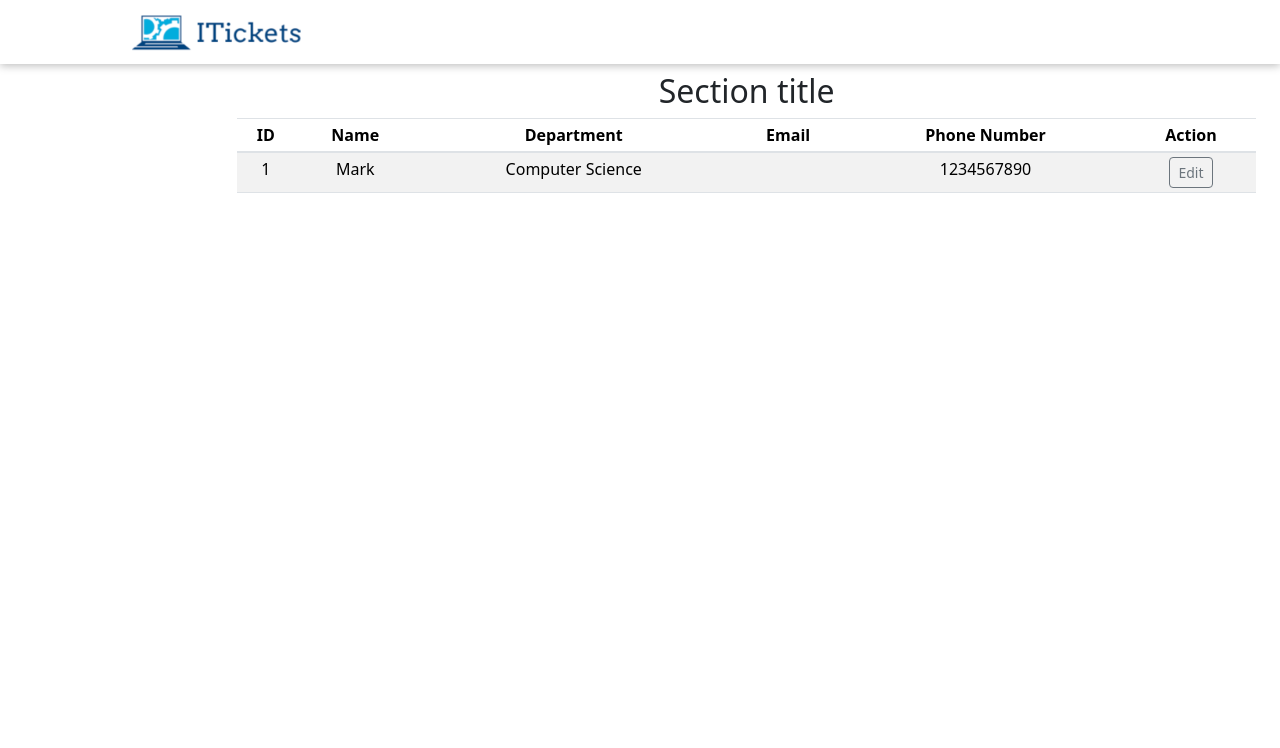
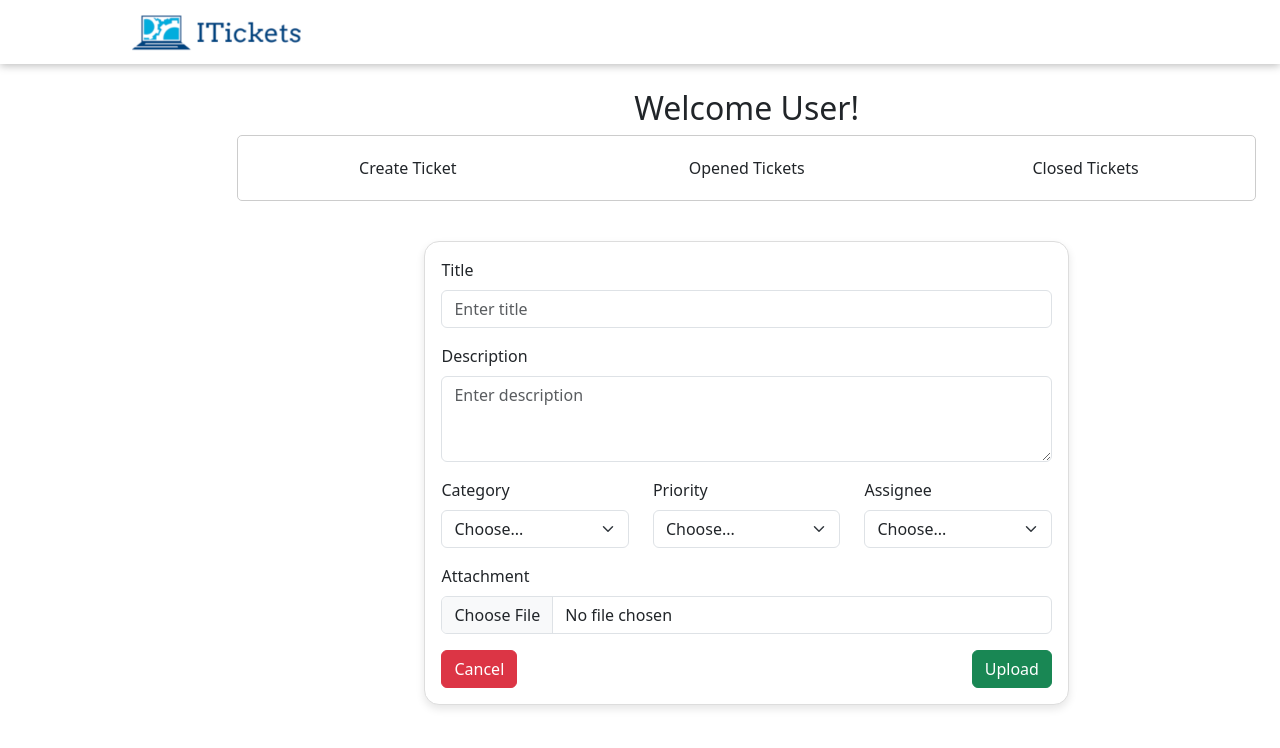
Before and after one commit to sreeyameela/Itickets, a React (Create React App) app in the folder Frontend/: page /user in a window 1280 px wide. Shown: the top 748 px of the page. Built offline with nearby package versions, Linux system fonts and the light colour scheme; the HTML template or start-up script is replaced by a standard one.

Commit message:
admin user seperated

```diff
--- a/Frontend/src/App.js
+++ b/Frontend/src/App.js
@@ -9,13 +9,13 @@ import User from './components/Page/User';
 
 function App() {
 
-   const isUserLoggedIn = localStorage.getItem('isUserLoggedIn');
+   const mail = localStorage.getItem('mail');
 
   return (
     <Router>
       <div className="App">
         <Header />
-        {isUserLoggedIn === 'yes' ? <SideBar /> : null}
+        {(mail === 'ticket@gmail.com' ) || (mail === 'admin@gmail.com' ) ? <SideBar /> : null}
         <Routes>
           <Route path="/" element={<Login />} />
           <Route path="/admin" element={<Admin />} />
--- a/Frontend/src/components/Page/AdminAddUser.js
+++ b/Frontend/src/components/Page/AdminAddUser.js
@@ -45,6 +45,8 @@ const AdminAddUser = () => {
         <div className="container-fluid" style={{ marginTop: '70px' }}>
             <div className="row">
                 <main className="col-md-9 ms-sm-auto col-lg-10 px-md-4">
+                    <br></br>
+
                     <h2>Welcome ADMIN!</h2>
                     <br />
                     <Button variant="success" onClick={handleShowModal}>
--- a/Frontend/src/components/Page/User.js
+++ b/Frontend/src/components/Page/User.js
@@ -1,53 +1,233 @@
-import React from 'react';
+import React, { useState, useEffect } from 'react';
+import { Form, Row, Col, Button, Card, Table} from 'react-bootstrap';
+
+const CreateTicketForm = () => {
+  return (
+    <Row className="justify-content-center" style={{ marginTop: '20px' }}>
+      <Col md={8}>
+        <Card style={{ border: '1px solid #ddd', borderRadius: '15px', boxShadow: '0 4px 8px rgba(0, 0, 0, 0.1)' }}>
+          <Card.Body>
+            <Form>
+              <Row className="mb-3">
+                <Form.Group controlId="formGridTitle" style={{ display: 'flex', flexDirection: 'column' }}>
+                  <Form.Label style={{ alignSelf: 'flex-start' }}>Title</Form.Label>
+                  <Form.Control placeholder="Enter title" />
+                </Form.Group>
+                </Row>
+                <Row className="mb-3">
+                    <Form.Group controlId="formGridDescription" style={{ display: 'flex', flexDirection: 'column' }}>
+                    <Form.Label style={{ alignSelf: 'flex-start' }}>Description</Form.Label>
+                    <Form.Control as="textarea" rows={3} placeholder="Enter description" />
+                    </Form.Group>
+                </Row>
+              <Row className="mb-3">
+                <Form.Group as={Col} controlId="formGridCategory" style={{ display: 'flex', flexDirection: 'column' }}>
+                  <Form.Label style={{ alignSelf: 'flex-start' }}>Category</Form.Label>
+                  <Form.Select defaultValue="Choose...">
+                    <option>Choose...</option>
+                    <option>Technical Issues</option>
+                    <option>Support</option>
+                    <option>Others</option>
+                  </Form.Select>
+                </Form.Group>
+
+                <Form.Group as={Col} controlId="formGridPriority" style={{ display: 'flex', flexDirection: 'column' }}>
+                  <Form.Label style={{ alignSelf: 'flex-start' }}>Priority</Form.Label>
+                  <Form.Select defaultValue="Choose...">
+                    <option>Choose...</option>
+                    <option>Low</option>
+                    <option>Medium</option>
+                    <option>High</option>
+                  </Form.Select>
+                </Form.Group>
+
+                <Form.Group as={Col} controlId="formGridAssignee" style={{ display: 'flex', flexDirection: 'column' }}>
+                  <Form.Label style={{ alignSelf: 'flex-start' }}>Assignee</Form.Label>
+                  <Form.Select defaultValue="Choose...">
+                    <option>Choose...</option>
+                    <option>Admin 1</option>
+                    <option>Admin 2</option>
+                    <option>Admin 3</option>
+                  </Form.Select>
+                </Form.Group>
+              </Row>
+
+              <Row className="mb-3">
+                <Form.Group as={Col} controlId="formGridAttachment" style={{ display: 'flex', flexDirection: 'column' }}>
+                  <Form.Label style={{ alignSelf: 'flex-start' }}>Attachment</Form.Label>
+                  <Form.Control type="file" id="formFile" />
+                </Form.Group>
+              </Row>
+
+              <div className="d-flex justify-content-between">
+                <Button variant="danger">Cancel</Button>
+                <Button variant="success">Upload</Button>
+              </div>
+            </Form>
+          </Card.Body>
+        </Card>
+      </Col>
+    </Row>
+  );
+};
+
+const OpenedTicketsTable = () => {
+    // Mock data for demonstration purposes
+    const openedTickets = [
+      {
+        title: 'Issue 1',
+        description: 'Description for Issue 1',
+        category: 'Software',
+        priority: 'High',
+        assignee: 'John Doe',
+        attachedFile: 'file.txt',
+      },
+      {
+        title: 'Issue 2',
+        description: 'Description for Issue 2',
+        category: 'Hardware',
+        priority: 'Medium',
+        assignee: 'Jane Smith',
+        attachedFile: 'document.pdf',
+      },
+      // Add more ticket data as needed
+    ];
+
+    return (
+      <Table striped bordered hover>
+        <thead>
+          <tr>
+            <th>Title</th>
+            <th>Description</th>
+            <th>Category</th>
+            <th>Priority</th>
+            <th>Assignee</th>
+            <th>Attached File</th>
+            <th>Status</th>
+          </tr>
+        </thead>
+        <tbody>
+          {openedTickets.map((ticket, index) => (
+            <tr key={index}>
+              <td>{ticket.title}</td>
+              <td>{ticket.description}</td>
+              <td>{ticket.category}</td>
+              <td>{ticket.priority}</td>
+              <td>{ticket.assignee}</td>
+              <td>{ticket.attachedFile}</td>
+              <td style={{ color: 'green', fontWeight: 'bold' }}>
+                {/* Replace with an appropriate tick symbol */}
+                OPENED
+              </td>
+            </tr>
+          ))}
+        </tbody>
+      </Table>
+    );
+  };
+
+const ClosedTicketsTable = () => {
+  // Logic to fetch and display closed tickets goes here
+  const openedTickets = [
+    {
+        title: 'Issue 1',
+        description: 'Description for Issue 3',
+        category: 'Network',
+        priority: 'Low',
+        assignee: 'Bob Johnson',
+        attachedFile: 'image.jpg',
+        status: 'OPENED',
+      },
+      {
+        title: 'Issue 2',
+        description: 'Description for Issue 4',
+        category: 'Software',
+        priority: 'High',
+        assignee: 'Alice Brown',
+        attachedFile: 'spreadsheet.xlsx',
+        status: 'OPENED',
+      },
+    // Add more ticket data as needed
+  ];
+
+  return (
+    <Table striped bordered hover>
+      <thead>
+        <tr>
+          <th>Title</th>
+          <th>Description</th>
+          <th>Category</th>
+          <th>Priority</th>
+          <th>Assignee</th>
+          <th>Attached File</th>
+          <th>Status</th>
+        </tr>
+      </thead>
+      <tbody>
+        {openedTickets.map((ticket, index) => (
+          <tr key={index}>
+            <td>{ticket.title}</td>
+            <td>{ticket.description}</td>
+            <td>{ticket.category}</td>
+            <td>{ticket.priority}</td>
+            <td>{ticket.assignee}</td>
+            <td>{ticket.attachedFile}</td>
+            <td style={{ color: 'red', fontWeight: 'bold' }}>
+              {/* Replace with an appropriate tick symbol */}
+              CLOSED
+            </td>
+          </tr>
+        ))}
+      </tbody>
+    </Table>
+  );
+};
+
 const User = () => {
+  const [selectedOption, setSelectedOption] = useState(1);
+
+  const handleOptionClick = (option) => {
+    setSelectedOption(option);
+  };
+
+  useEffect(() => {
+    // Additional logic to run when the component mounts
+    // You can fetch data, perform side effects, etc.
+    // For now, let's just console.log a message.
+    console.log('Component has mounted!');
+  }, []); // Empty dependency array means this effect runs once on mount
+
   return (
-
-
+    <div>
       <div className="container-fluid">
         <div className="row">
-
           <main className="col-md-9 ms-sm-auto col-lg-10 px-md-4">
             <div className="d-flex justify-content-between flex-wrap flex-md-nowrap align-items-center pt-3 pb-2 mb-3 border-bottom">
-                        {/* <h1 className="h2">Dashboard</h1> */}
-                        <div className="btn-toolbar mb-2 mb-md-0">
-                            <div className="btn-group me-2">
-                                <button type="button" className="btn btn-sm btn-outline-secondary">Share</button>
-                                <button type="button" className="btn btn-sm btn-outline-secondary">Export</button>
+            </div>
+            <br />
+            <br />
+            <h2>Welcome User!</h2>
+            <div className="options-container" style={{ display: 'flex', border: '1px solid #ccc', borderRadius: '5px', overflow: 'hidden' }}>
+              <div onClick={() => handleOptionClick(1)} className={`option ${selectedOption === 1 ? 'selected' : ''}`} style={{ flex: 1, cursor: 'pointer', textAlign: 'center', padding: '20px' }}>
+                Create Ticket
+              </div>
+              <div onClick={() => handleOptionClick(2)} className={`option ${selectedOption === 2 ? 'selected' : ''}`} style={{ flex: 1, cursor: 'pointer', textAlign: 'center', padding: '20px' }}>
+                Opened Tickets
+              </div>
+              <div onClick={() => handleOptionClick(3)} className={`option ${selectedOption === 3 ? 'selected' : ''}`} style={{ flex: 1, cursor: 'pointer', textAlign: 'center', padding: '20px' }}>
+                Closed Tickets
               </div>
             </div>
-                    </div>
-                    <h2>Section title</h2>
-                    <div className="table-responsive">
-                        <table className="table table-striped table-sm">
-                            <thead>
-                                <tr>
-                                    <th scope="col">ID</th>
-                                    <th scope="col">Name</th>
-                                    <th scope="col">Department</th>
-                                    <th scope="col">Email</th>
-                                    <th scope="col">Phone Number</th>
-                                    <th scope="col">Action</th>
-                                </tr>
-
-
-                            </thead>
-                            <tbody>
-                                <tr>
-                                    <td>1</td>
-                                    <td>Mark</td>
-                                    <td>Computer Science</td>
-                                    <td></td>
-                                    <td>1234567890</td>
-                                    <td><button type="button" className="btn btn-sm btn-outline-secondary">Edit</button></td>
-                                </tr>
-                                </tbody>
-                        </table>
+            <div style={{ textAlign: 'center', padding: '20px' }}>
+              {selectedOption === 1 && <CreateTicketForm />}
+              {selectedOption === 2 && <OpenedTicketsTable />}
+              {selectedOption === 3 && <ClosedTicketsTable />}
             </div>
           </main>
         </div>
       </div>
-
-    )
-}
+    </div>
+  );
+};
 
 export default User;
```
Also changed, not shown: Frontend/src/components/Header/Header.js (+7 -5 lines), Frontend/src/components/Page/Login.js (+5 -6 lines), Frontend/src/components/Sidebar/Sidebar.js (+23 -50 lines), Frontend/src/components/Sidebar/Sidebar.css (indentation only). Lines whose indentation alone changed are shown as unchanged.
